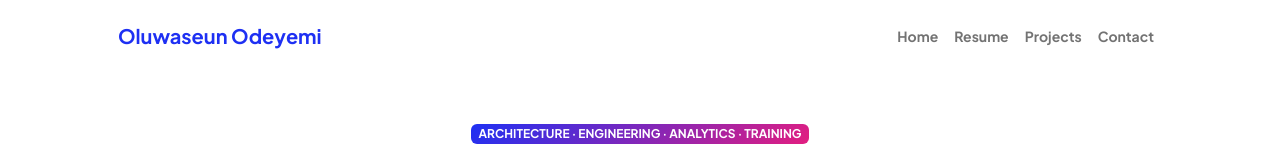
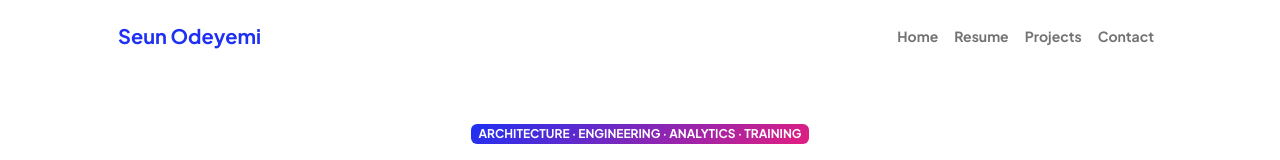
Before and after one commit to SamsonOluwaseun/Oluwaseun-cv-2025, a plain HTML site: page index.html in a window 1280 px wide. Shown: the top 160 px of the page. Drawn offline with nearby package versions, Linux system fonts and the light colour scheme; a script that the page names is missing.

Commit message:
Update index.html

```diff
--- a/index.html
+++ b/index.html
@@ -22,7 +22,7 @@
             <!-- Navigation-->
             <nav class="navbar navbar-expand-lg navbar-light bg-white py-3">
                 <div class="container px-5">
-                    <a class="navbar-brand" href="index.html"><span class="fw-bolder text-primary">Oluwaseun Odeyemi</span></a>
+                    <a class="navbar-brand" href="index.html"><span class="fw-bolder text-primary">Seun Odeyemi</span></a>
                     <button class="navbar-toggler" type="button" data-bs-toggle="collapse" data-bs-target="#navbarSupportedContent" aria-controls="navbarSupportedContent" aria-expanded="false" aria-label="Toggle navigation"><span class="navbar-toggler-icon"></span></button>
                     <div class="collapse navbar-collapse" id="navbarSupportedContent">
                         <ul class="navbar-nav ms-auto mb-2 mb-lg-0 small fw-bolder">
```
